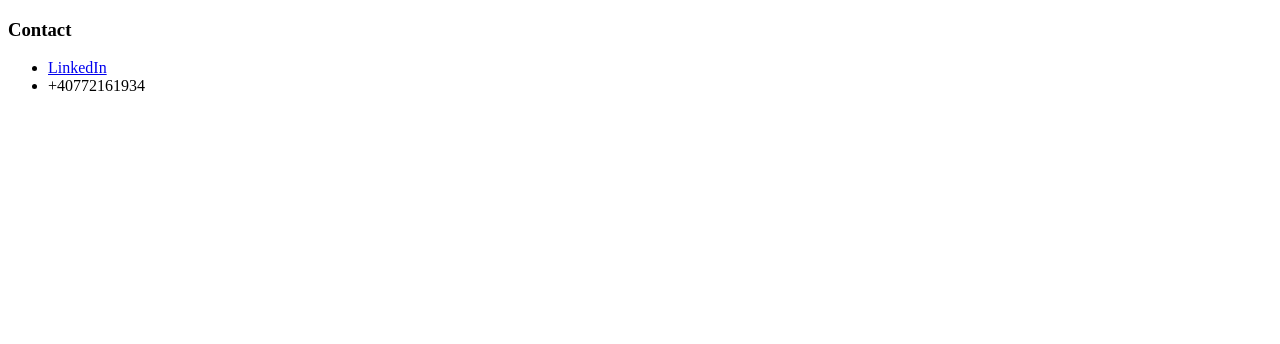
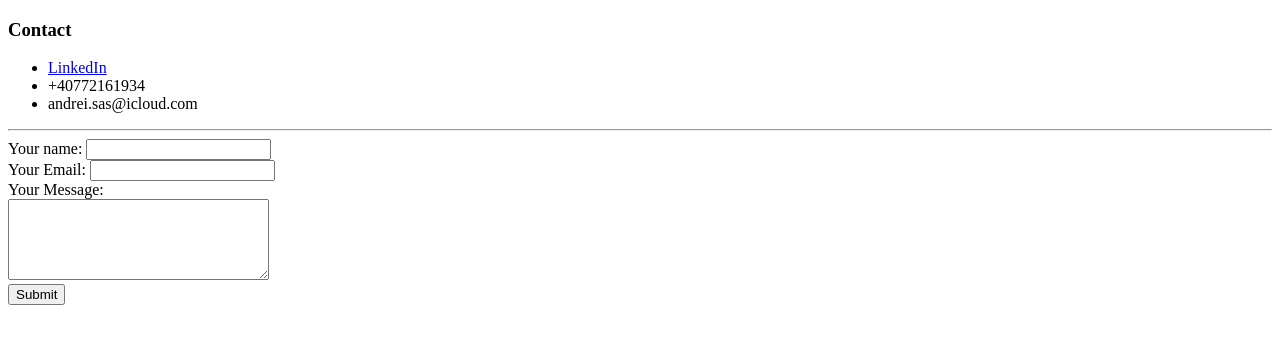
Before and after one commit to andreisas06/personal-site, a plain HTML site: page HTML- Personal Site/contact.html in a window 1280 px wide. Drawn offline with Linux system fonts and the light colour scheme.

Commit message:
Created a contact form

```diff
--- a/HTML- Personal Site/contact.html
+++ b/HTML- Personal Site/contact.html
@@ -13,6 +13,21 @@
                 <a href="https://www.linkedin.com/in/andreisas/">LinkedIn</a>
             </li>
             <li>+40772161934</li>
+            <li>andrei.sas@icloud.com</li>
         </ul>
+        <hr>
+        <form action="mailto:andrei.sas@icloud.com" method="post" enctype="text/plain">
+            <label>Your name:</label>
+            <input type="text" name="yourName" value="">
+            <br>
+            <label>Your Email:</label>
+            <input type="email" name="yourEmail" value="">
+            <br>
+            <label>Your Message:</label>
+            <br>
+            <textarea name="yourMessage" cols="30" rows="5"></textarea>
+            <br>
+            <input type="submit" name="">
+        </form>
     </body>
 </html>
```
